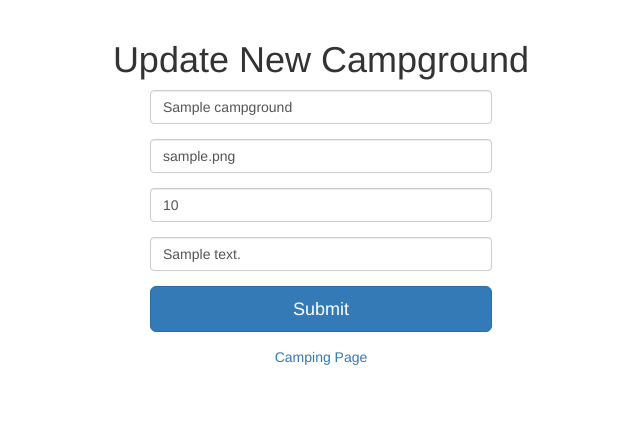
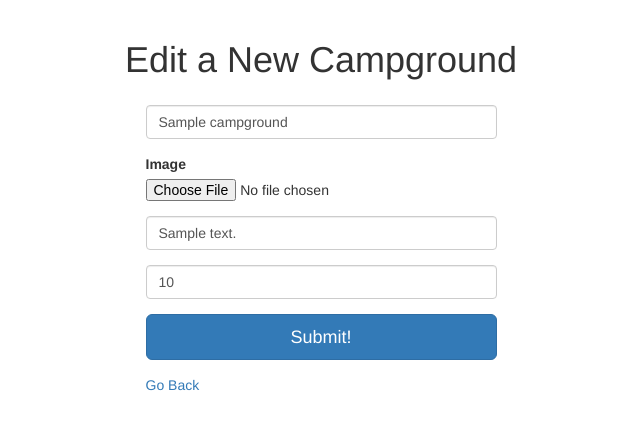
Before and after one commit to Junhano/Yelp-Camp, a Node server app: page /campgrounds/600000000000000000000001/edit in a window 1280 px wide. Shown: the part 52-482 px from the top of the page, without its empty margins (319-959 px from the left). Run offline with Node 20, Linux system fonts and the light colour scheme; a user stored in the database is signed in; tables that the repository leaves empty hold one stand-in row (values such as "Sample post"); some libraries are stand-ins or nearby versions.

Commit message:
Finish Edit and delete for Cloudinary

```diff
--- a/models/Campground.js
+++ b/models/Campground.js
@@ -3,6 +3,7 @@ var mongoose = require('mongoose')
 var campgroundSchema = new mongoose.Schema({
 	name: String,
 	image: String,
+	imageID: String,
 	price: Number,
 	description: String,
 	author: {
--- a/routes/campground.js
+++ b/routes/campground.js
@@ -44,6 +44,7 @@ router.post('/campgrounds', middleware.isLoggedIn, upload.single('image'), funct
 	cloudinary.uploader.upload(req.file.path, function(result) {
 	  // add cloudinary url for the image to the campground object under image property
 	  req.body.campground.image = result.secure_url;
+	  req.body.campground.imageID = result.public_id;
 	  // add author to campground
 	  req.body.campground.author = {
 		id: req.user._id,
@@ -84,21 +85,46 @@ router.get('/campgrounds/:id/edit', middleware.checkCampgroundOwnerShip, functio
 
 })
 
-router.put('/campgrounds/:id', middleware.checkCampgroundOwnerShip, function(req, res){
-	Campground.findByIdAndUpdate(req.params.id, req.body.campground, function(err, element){
+router.put('/campgrounds/:id', middleware.checkCampgroundOwnerShip, upload.single('image'), async function(req, res){
+
+	Campground.findById(req.params.id, async function(err, element){
 		if (err){
-			res.redirect('/campgrounds')
+			res.redirect('back')
 		}
 		else{
+			if (req.file){
+				try{
+					await cloudinary.uploader.destroy(element.imageID);
+					let result = await cloudinary.uploader.upload(req.file.path);
+					element.image = result.secure_url;
+					element.imageID = result.public_id;
+				}
+				catch{
+					res.redirect('back');
+				}
+
+			}
+			element.name = req.body.name;
+			element.price = req.body.price;
+			element.description = req.body.description;
+			element.save();
 			res.redirect('/campgrounds/' + req.params.id)
 		}
 	})
+
 })
 
 router.delete('/campgrounds/:id', middleware.checkCampgroundOwnerShip, function(req, res){
-	Campground.findByIdAndDelete(req.params.id, function(err, element){
+	Campground.findByIdAndDelete(req.params.id, async function(err, element){
 		if(err){
 			console.log(err)
+		}
+
+		try{
+			await cloudinary.uploader.destroy(element.imageID);
+		}
+		catch{
+			console.log('err')
 		}
 		Comment.deleteMany( {_id: { $in: element.comment } }, (err) => {
 		if (err) {
--- a/views/campground/update.ejs
+++ b/views/campground/update.ejs
@@ -1,40 +1,29 @@
 <%- include("../partials/header") %>
 
-<div class = "container text-center">
-	<h1>
-	Update New Campground
-	</h1>
-	<div class = "row" style = "width: 30%; margin: 0 auto;">
-		<form action = '/campgrounds/<%= element._id %>?_method=PUT'method = 'POST'>
-			<div class = "form-group">
-				<input class = "form-control" type = 'text' name = "campground[name]" placeholder = 'name' value = '<%= element.name %>'>
+<div class = "container">
+    <div class="row">
+        <h1 style="text-align: center">Edit a New Campground</h1>
+        <div style="width: 30%; margin: 25px auto;">
+            <form action = '/campgrounds/<%= element._id %>?_method=PUT'method = 'POST' enctype="multipart/form-data">
+                <div class="form-group">
+                    <input class="form-control" type="text" name="name" placeholder="name" value ='<%= element.name %>' >
                 </div>
-
-			<div class = "form-group">
-				<input class = "form-control" type = 'text' name = "campground[image]" placeholder = "image url" value = '<%= element.image %>'>
+                <div class="form-group">
+                    <label for="image">Image</label>
+                    <input type="file" id="image" name="image" accept="image/*">
+                </div>
+                <div class="form-group">
+                    <input class="form-control" type="text" name="description" placeholder="description" value = '<%= element.description %>'>
                 </div>
 				<div class = "form-group">
-				<input class = "form-control" type = 'number' name = "campground[price]" placeholder = "price" value = '<%= element.price %>' min = '0.00' step = '0.01'>
+					<input class = "form-control" type = "number" name = "price" placeholder = "price" min = "0.00" step = "0.01" value = '<%= element.price %>'>
 				</div>
-
-			<div class = "form-group">
-				<input class = "form-control" type = 'text' name = "campground[description]" placeholder = "description" value = '<%= element.description %>'>
+                <div class="form-group">
+                    <button class="btn btn-lg btn-primary btn-block">Submit!</button>
                 </div>
-
-			<div class = "form-group">
-				<button class = "btn btn-lg btn-primary btn-block">
-					Submit
-				</button>
+            </form>
+            <a href="/campgrounds">Go Back</a>
         </div>
-
-
-
-
-		</form>
     </div>
-
-	<a href = "/campgrounds">Camping Page</a>
 </div>
-
-
 <%- include("../partials/footer") %>
```
Lines whose indentation alone changed are shown as unchanged.
